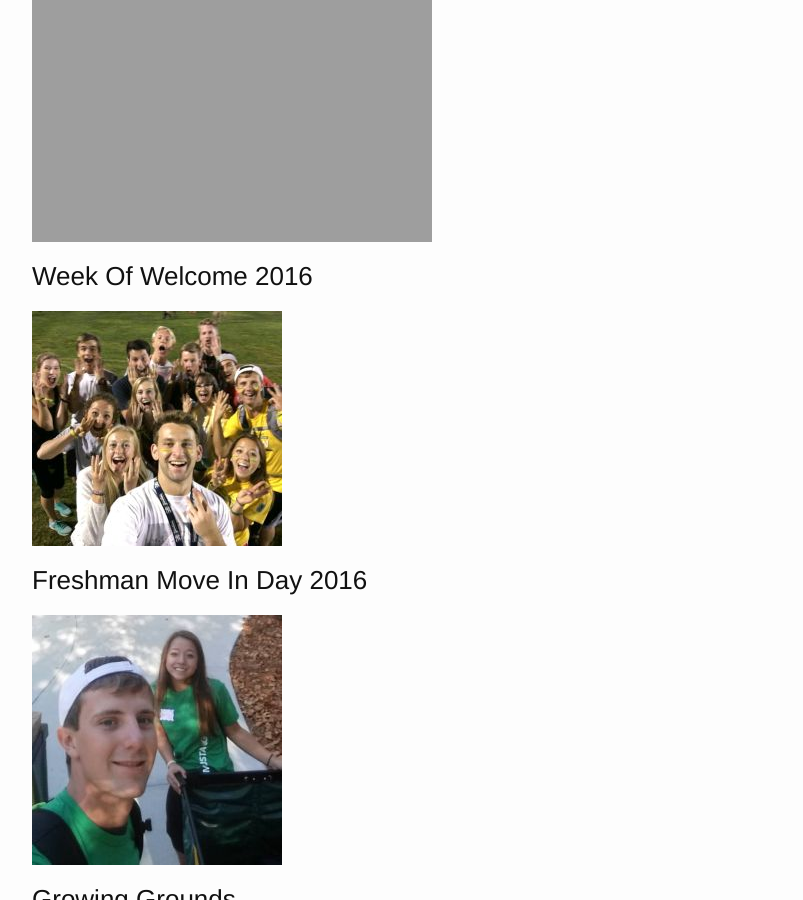
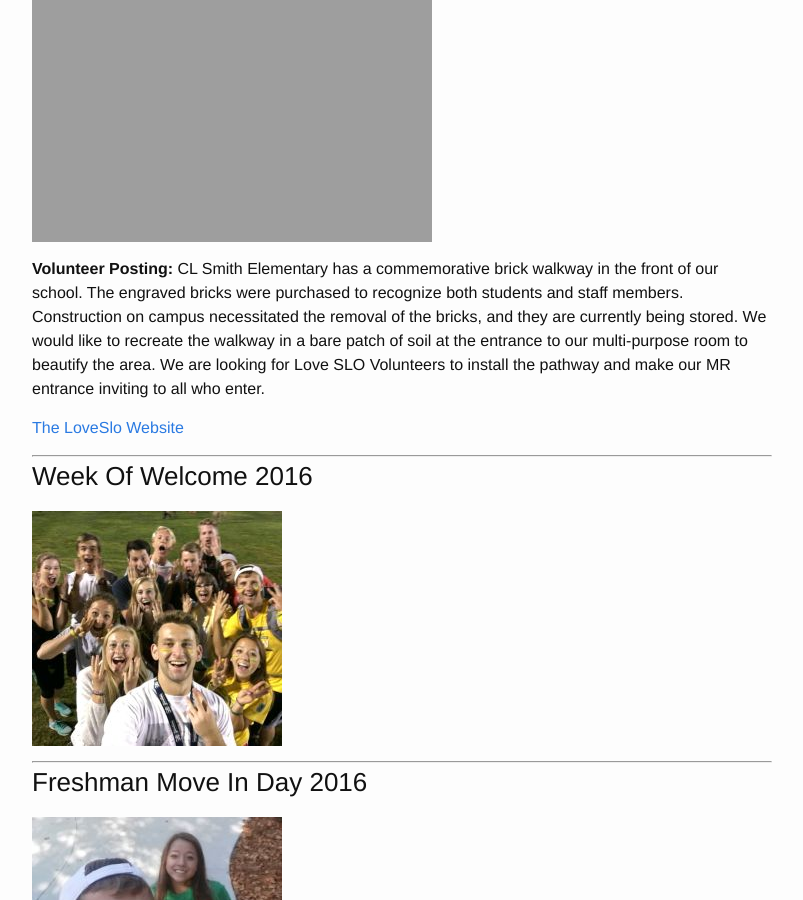
Before and after one commit to JonScott20/JonScott20.github.io, a Jekyll site: the page built from community_involvement.md, in a window 1280 px wide and 900 px high, scrolled down 444 px. Shown: the whole window, without its empty margins (238-1041 px from the left). Built offline with Jekyll 4.4.1, drawn with Linux system fonts in a browser that asks for light colours.

Commit message:
Update community_involvement.md

```diff
--- a/community_involvement.md
+++ b/community_involvement.md
@@ -8,11 +8,22 @@ permalink: /community_involvment/
 
 ![LoveSlo](https://jonscott20.github.io/Files/Images/LoveSloCLSmithElementary.jpg)
 
+**Volunteer Posting:** CL Smith Elementary has a commemorative brick walkway in the front of our school. The engraved bricks were purchased to recognize both students and staff members. Construction on campus necessitated the removal of the bricks, and they are currently being stored. We would like to recreate the walkway in a bare patch of soil at the entrance to our multi-purpose room to beautify the area. We are looking for Love SLO Volunteers to install the pathway and make our MR entrance inviting to all who enter.
+
+[The LoveSlo Website](http://loveslo.com/)
+
+--------
+
 ### Week Of Welcome 2016
 ![WowRama2016](https://jonscott20.github.io/Files/Images/WowRama2016.jpg)
 
+---------
+
 ### Freshman Move In Day 2016
 ![FreshmanMoveIn2016](https://jonscott20.github.io/Files/Images/FreshmanMoveIn2016.jpg)
+
+--------
+
 
 ### Growing Grounds
 ![GrowingGrounds](https://jonscott20.github.io/Files/Images/GrowingGrounds.jpg)
```
